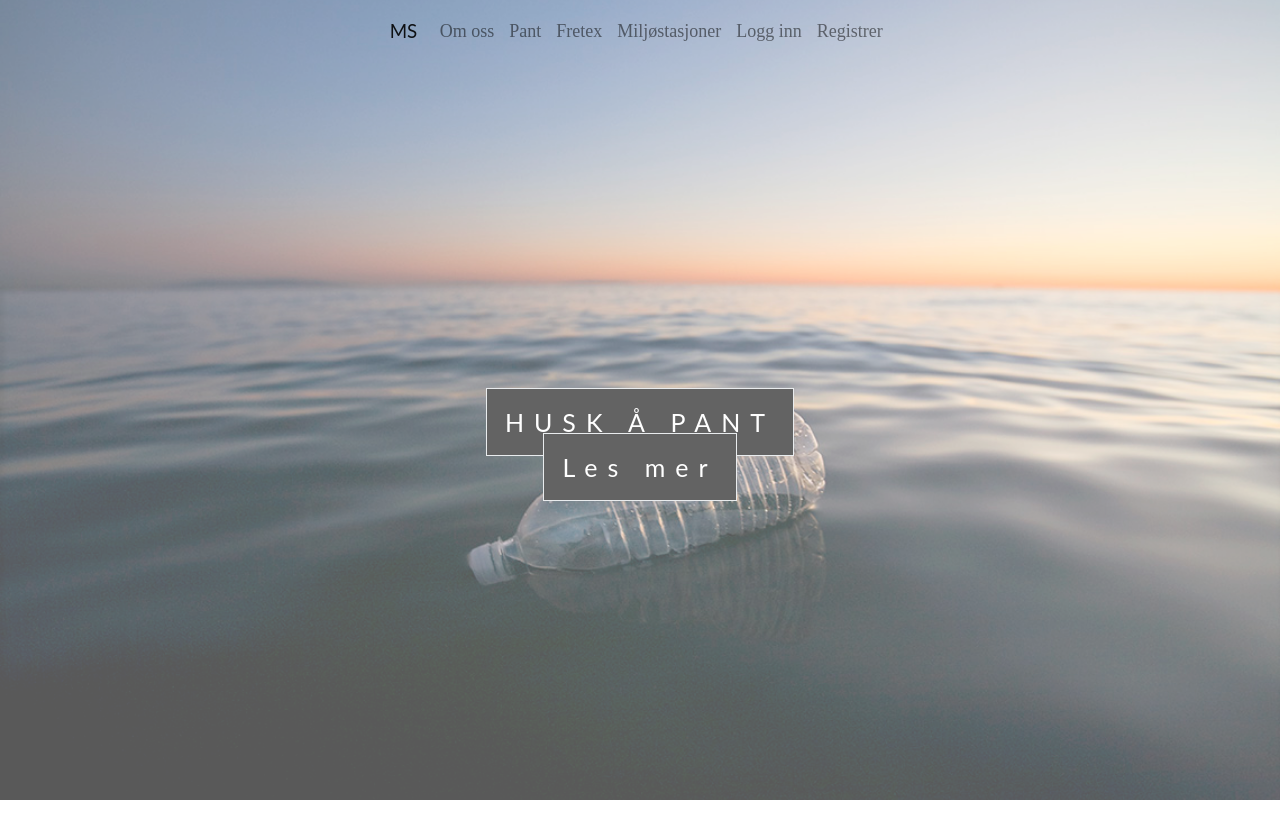
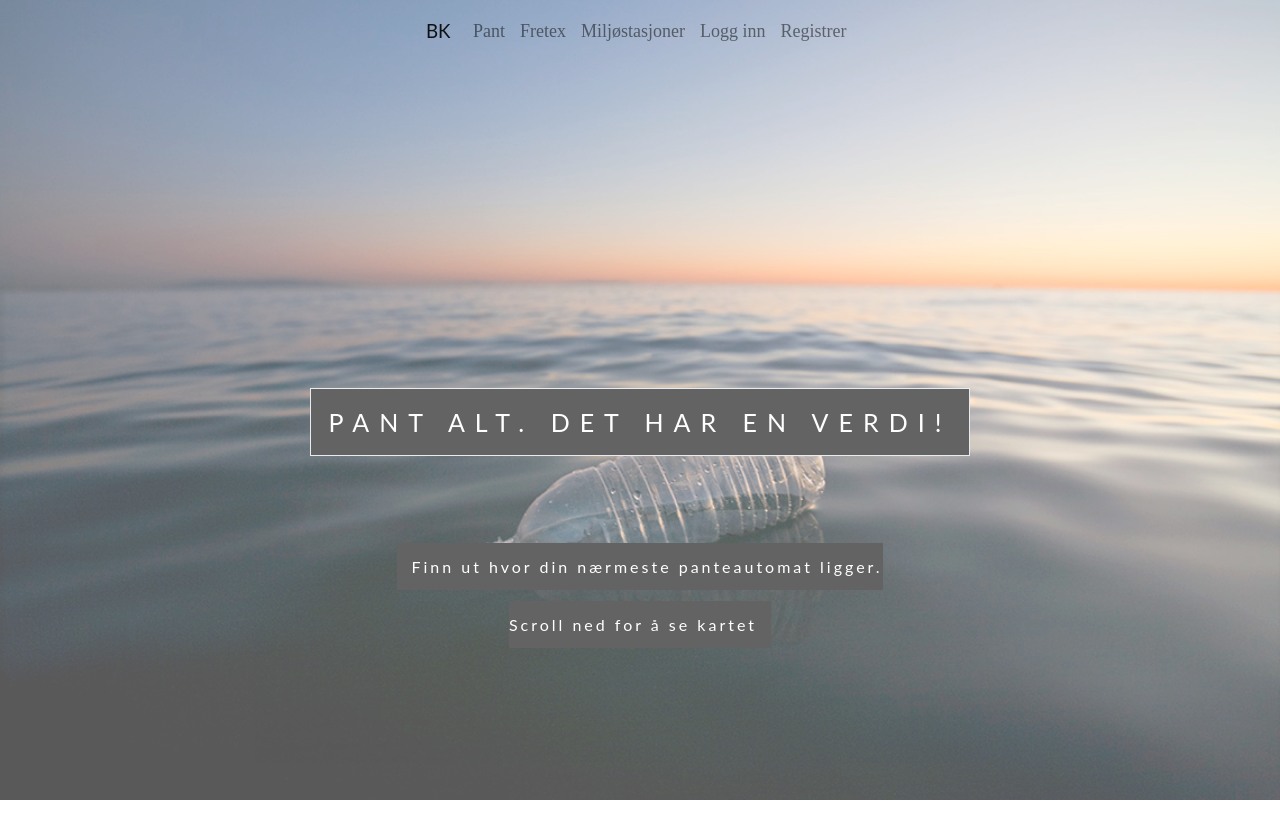
Before and after one commit to helenemolberg/blikvitt, a Flask app: page /pant in a window 1280 px wide. Shown: the top 828 px of the page. Run offline with Flask 2, Linux system fonts and the light colour scheme; some libraries are stand-ins or nearby versions.

Commit message:
added a footer and fixed navbar ++

```diff
--- a/templates/pant.html
+++ b/templates/pant.html
@@ -21,17 +21,20 @@
         font: 400 15px/1.8 "Lato", sans-serif;
         color: #777;
     }
-.bgimg-1, .bgimg-2, .bgimg-3 {
+
+    .bgimg-1 {
         position: relative;
         opacity: 0.65;
         background-position: center;
         background-repeat: no-repeat;
         background-size: cover;
     }
+
     .bgimg-1 {
         background-image: url("/static/images/plastic_in_ocean.jpg");
         height: 100%;
     }
+
     .caption {
         position: absolute;
         left: 0;
@@ -40,6 +43,7 @@
         text-align: center;
         color: #000;
     }
+
     .caption span.border {
         background-color: #111;
         color: #fff;
@@ -47,9 +51,32 @@
         font-size: 25px;
         letter-spacing: 10px;
     }
-    .nav-link{
+    .caption span.border3 {
+    background-color: #111;
+    color: #fff;
+    padding: 14px;
+    font-size: 16px;
+    letter-spacing: 3px;
+    margin-top: 25px;
+}
+
+    .nav-link {
         font-size: 18px;
         font-family: "Bell MT";
+    }
+
+    .footer {
+        width: 100%;
+        background-color: #111111;
+        opacity: 0.65;
+        color: white;
+        text-align: center;
+        height: 200px;
+    }
+    .container{
+    margin-top: 100px;
+    min-height: 100%;
+    padding-bottom: 200px;
 }
 </style>
 
@@ -58,11 +85,8 @@
 <body>
 <div class="navBar">
     <nav class="navbar fixed-top navbar-expand-lg navbar-light justify-content-center">
-        <a class="navbar-brand" href="/">MS</a>
+        <a class="navbar-brand" href="/">BK</a>
         <ul class="navbar-nav">
-          <li class="nav-item">
-            <a class="nav-link" href="#">Om oss</a>
-          </li>
           <li class="nav-item">
             <a class="nav-link" href="/pant">Pant</a>
           </li>
@@ -89,31 +113,13 @@
 </div>
 <div class="bgimg-1">
   <div class="caption">
-    <span class="border">HUSK Å PANT</span><br>
-    <span class="border">Les mer</span>
+    <span class="border">PANT ALT. DET HAR EN VERDI!</span><br>
+      <br><br><br><br><span class="border3">Finn ut hvor din nærmeste panteautomat ligger.
+      <br><br> Scroll ned for å se kartet</span>
   </div>
 </div>
-
-        <br/>
-        <div id="space_maker"><h1> Pant  </h1>
-            <br/>
-             <div style="text-align: center;">
-                 <div >
-                     <h5> Hva ønsker du å resirkulere? </h5>
-                     <form action="/action_page.php" >
-                        <input type="checkbox" name="recproduct" value="plastic"> Plast<br>
-                        <input type="checkbox" name="recproduct" value="metal" checked> Metall og glass<br>
-                        <input type="checkbox" name="recproduct" value="paper" checked> Papp og papir<br>
-                        <input type="checkbox" name="recproduct" value="electric" checked> Elektrisk avfall <br>
-                     </form>
-                     <a href="https://no.wikipedia.org/wiki/Resirkulering">
-                         <button type="submit" id = "big_button"> Søk </button>
-                     </a>
-                 </div>
-             </div>
-
-            <br/>
-
+<section class="map">
+    <div class="container">
         <div id="map"></div>
         <script src="https://unpkg.com/leaflet@1.4.0/dist/leaflet.js"
                 integrity="sha512-QVftwZFqvtRNi0ZyCtsznlKSWOStnDORoefr1enyq5mVL4tmKB3S/EnC3rRJcxCPavG10IcrVGSmPh6Qw5lwrg=="
@@ -133,9 +139,21 @@
             marker = new L.marker([63.42983445294848, 10.368214199539029]).addTo(map);
 
             for (var i = 0; i < filtered.length; i++) {
-                    marker = new L.marker([filtered[i][1],filtered[i][2]]).addTo(map);
+                marker = new L.marker([filtered[i][1], filtered[i][2]]).addTo(map);
             }
         </script>
     </div>
+    </div>
+</section>
+<!--Footer-->
+<footer class="footer">
+    <div class="footer">
+        <div>
+            <br><h6>Takk til fretex, Trondheim kommune og infinitum for data</h6>
+            <br><h5>Laget med kjærlighet av:</h5><br>
+            <h6>Kristin Raaen, Nora S. Brask og Helene S. Molberg</h6>
+        </div>
+    </div>
+</footer>
 </body>
 </html>
```
Lines whose indentation alone changed are shown as unchanged.
